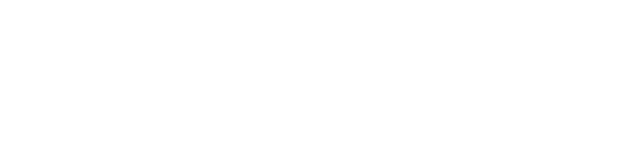
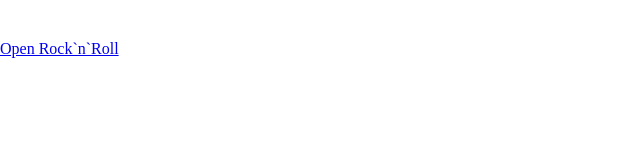
Before and after one commit to akucherov78/akucherov78.github.io, a plain HTML site: page index.html in a window 1280 px wide. Shown: the whole page, without its empty margins (0-640 px from the left). Drawn offline with Linux system fonts and the light colour scheme.

Commit message:
Update index.html

```diff
--- a/index.html
+++ b/index.html
@@ -21,7 +21,7 @@
             </style>
             <body style="display: flex; align-items: center; justify-content: center;">
                 <div class="fs-video-palayer" style="max-width: calc(177.778vh); height: calc(56.25vw);">
-                    <a href="http://site.finalsurge.com/app-download-rnr" Open Rock`n`Roll />
+                    <a href="http://site.finalsurge.com/app-download-rnr">Open Rock`n`Roll</a>
                 </div>
             </body>
         </html>
```
